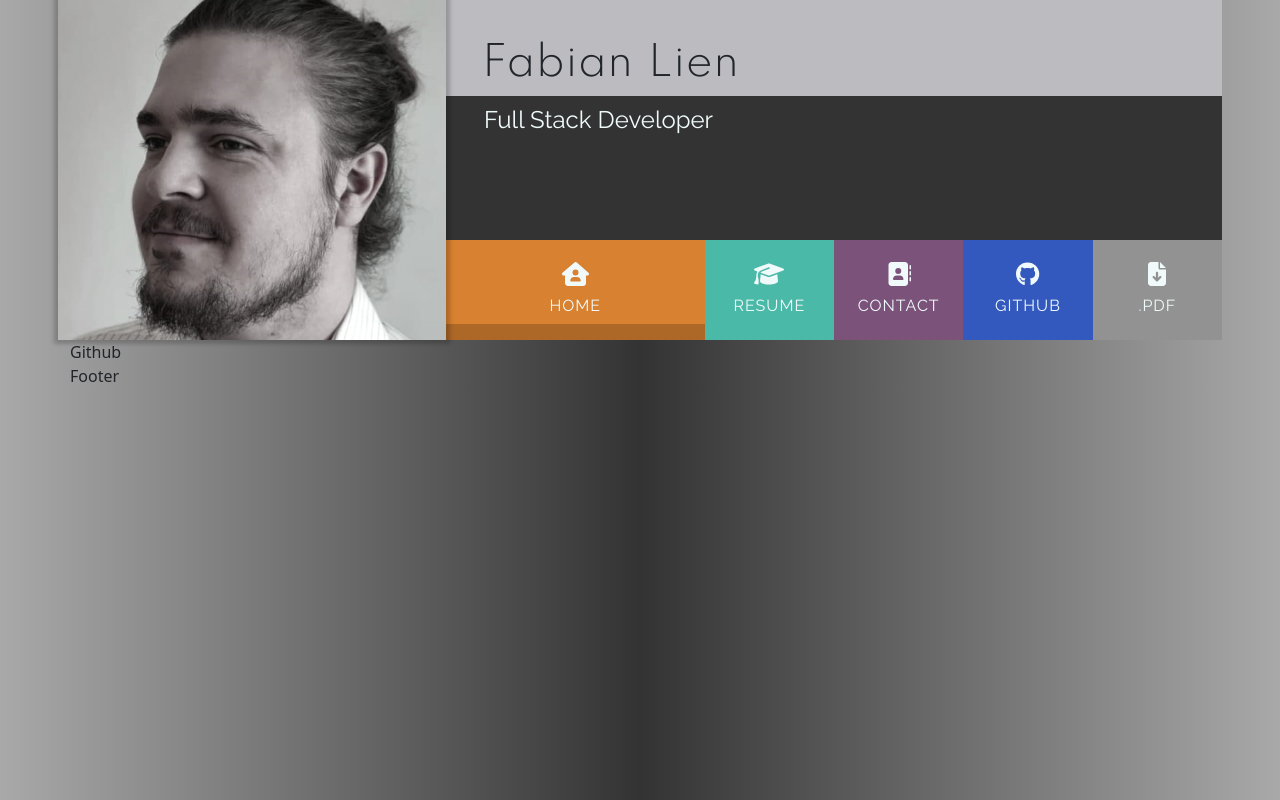
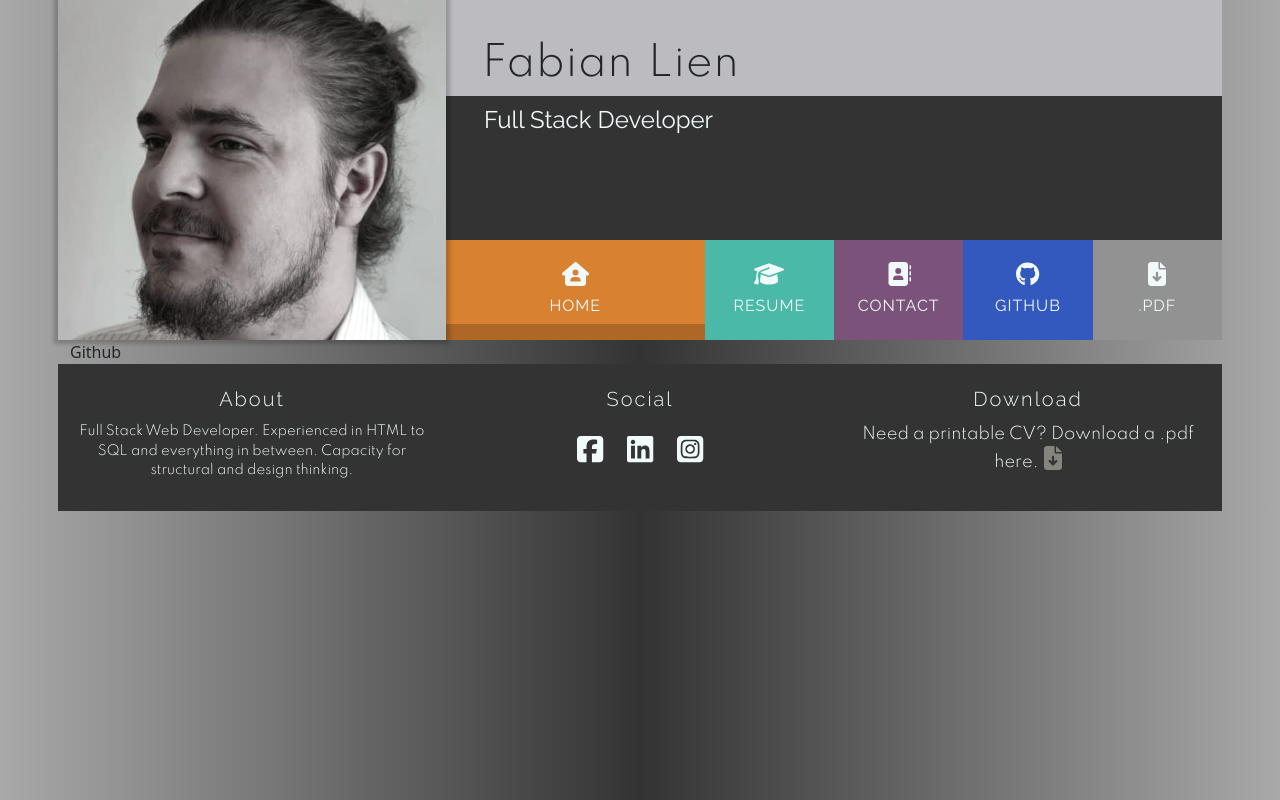
Before and after one commit to fabianlien/resume-REACT, a React (Create React App) app in the folder resume/: page /github in a window 1280 px wide. Built offline with nearby package versions, Linux system fonts and the light colour scheme.

Commit message:
add footer

```diff
--- a/resume/src/components/Footer.js
+++ b/resume/src/components/Footer.js
@@ -1,8 +1,41 @@
-import React from 'react'
+import React from 'react';
+import { FontAwesomeIcon } from '@fortawesome/react-fontawesome';
+import { faFileArrowDown } from '@fortawesome/free-solid-svg-icons';
+import { faFacebookSquare, faInstagramSquare, faLinkedin } from '@fortawesome/free-brands-svg-icons';
+import styles from '../styles/Footer.module.css';
+import FooterLink from './FooterLink';
 
 const Footer = () => {
   return (
-    <div>Footer</div>
+    <footer className="row">
+        <div className="col-sm-4">
+          <h5>About</h5>
+          <p className={`${styles.footerSmall} inline-block`}>
+            Full Stack Web Developer. Experienced in HTML to SQL and everything in between. Capacity for
+            structural and design thinking.
+          </p>
+        </div>
+        <div className="col-sm-4">
+          <h5>Social</h5>
+          <p className="inline-block">
+            <ul className={`${styles.socialLinks} list-inline`}>
+              <FooterLink url="https://www.facebook.com/fabian.lien/" icon={faFacebookSquare} srTag="Facebook"/>
+              <FooterLink url="https://www.linkedin.com/in/fabian-lien/" icon={faLinkedin} srTag="Linkedin"/>
+              <FooterLink url="https://www.instagram.com/fabianlien/" icon={faInstagramSquare} srTag="Instagram"/>
+            </ul>
+          </p>
+        </div>
+        <div className="col-sm-4">
+          <h5>Download</h5>
+          <p className={`${styles.cvPDF} inline-block`}>
+            Need a printable CV? Download a .pdf here.
+            <a href="assets/cv/Fabian_Lien_Resume.pdf" target="_blank">
+              <FontAwesomeIcon icon={faFileArrowDown} className={styles.pdfIcon} aria-hidden="true"/>
+              <span className="sr-only">Download link.</span>
+            </a>
+          </p>
+        </div>
+    </footer>
   )
 }
 
--- /dev/null
+++ b/resume/src/components/FooterLink.js
@@ -0,0 +1,15 @@
+import React from 'react'
+import { FontAwesomeIcon } from '@fortawesome/react-fontawesome';
+
+const FooterLink = ({url, icon, srTag}) => {
+    return (
+        <li className="list-inline-item">
+            <a href={url} target="_blank" rel="noreferrer">
+                <FontAwesomeIcon icon={icon} aria-hidden="true" />
+                <span className="sr-only">{srTag}</span>
+            </a>
+        </li>
+    )
+}
+
+export default FooterLink
--- a/resume/src/styles/Footer.module.css
+++ b/resume/src/styles/Footer.module.css
@@ -0,0 +1,62 @@
+footer {
+    color: rgb(240, 250, 250);
+    background-color: rgb(51, 51, 51);
+    min-height: 120px;
+    text-align: center;
+}
+
+footer h5 {
+    padding-top: 20px;
+    font-family: 'Raleway', sans-serif;
+    letter-spacing: 2px;
+    font-weight: 300;
+    line-height: 30px;
+}
+
+footer p {
+    font-family: 'Spartan', sans-serif;
+    font-weight: 300;
+    margin-bottom: 30px;
+}
+
+.footerSmall {
+    font-size: small;
+    padding: 0 8px;
+}
+
+.cvPDF .pdfIcon {
+    font-size: 24px;
+    color: rgb(133, 132, 125);
+    text-align: center;
+    padding-left: 5px;
+    transition: all 0.35s ease-in-out;
+    -moz-transition: all 0.35s ease-in-out;
+    -webkit-transition: all 0.35s ease-in-out;
+    -o-transition: all 0.35s ease-in-out;
+}
+
+.cvPDF a {
+    color: unset;
+}
+
+.cvPDF .pdfIcon:hover {
+    color: rgb(132, 189, 179);
+}
+
+.socialLinks {
+    margin-top: 15px;
+}
+
+footer li a {
+    color: rgb(240, 250, 250);
+    font-size: 30px;
+    padding: 8px;
+    transition: all 0.35s ease-in-out;
+    -moz-transition: all 0.35s ease-in-out;
+    -webkit-transition: all 0.35s ease-in-out;
+    -o-transition: all 0.35s ease-in-out;
+}
+
+footer li a:hover {
+    color: rgb(122, 82, 122);
+}
```
Also changed, not shown: resume/src/components/Nav.js (+4 -4 lines).
